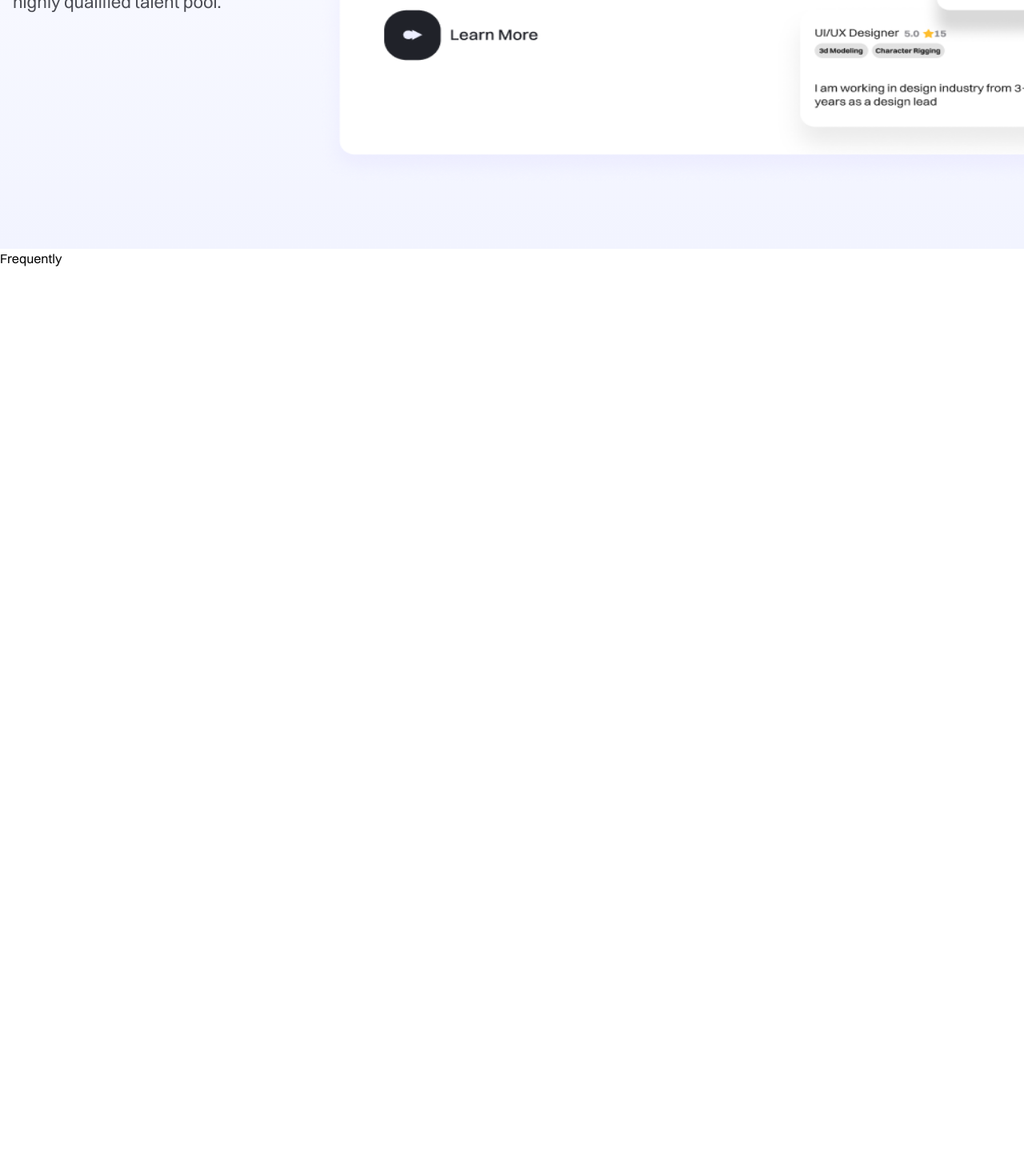
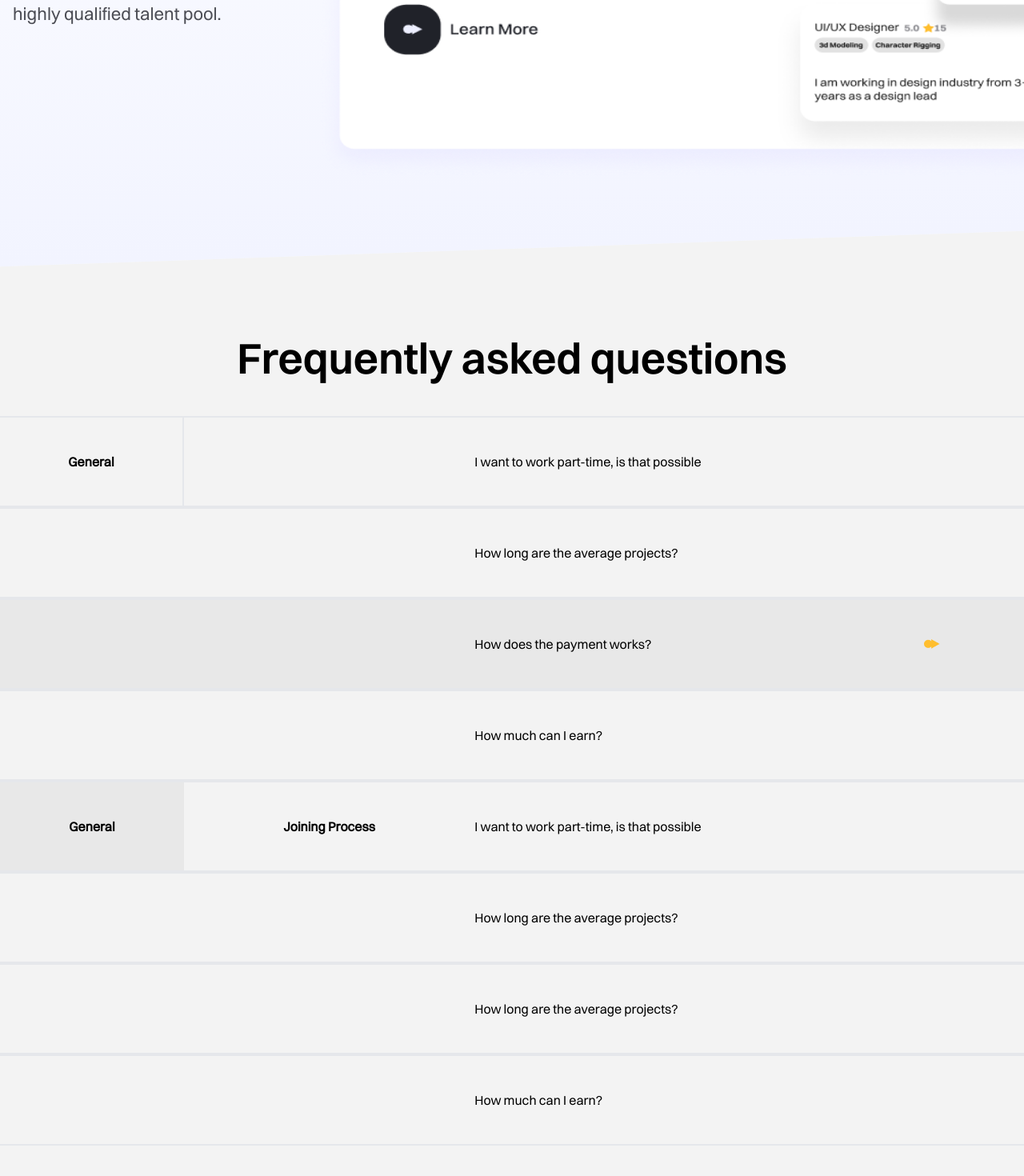
Before and after one commit to bezbrain/Punch-assessment, a React (Vite) app: page / in a window 1280 px wide. Shown: the part 5980-7450 px from the top of the page at 80% size. Before the commit the page ends 6315 px from the top, so only its background shows below. Built offline with nearby package versions, Linux system fonts and the light colour scheme.

Commit message:
Create the faq section

```diff
--- a/src/assets/icons/index.ts
+++ b/src/assets/icons/index.ts
@@ -16,6 +16,7 @@ import unrealIcon from "./unreal-icon.png";
 import oneStopIcon from "./one-stop-base-icon.png";
 import playMedia from "./play-media.png";
 import whiteMedia from "./white-media.png";
+import yellowLogoIcon from "./yellowLogoIcon.png";
 
 export {
   skillIcon,
@@ -36,4 +37,5 @@ export {
   oneStopIcon,
   playMedia,
   whiteMedia,
+  yellowLogoIcon,
 };
--- a/src/components/carousel/carousel.tsx
+++ b/src/components/carousel/carousel.tsx
@@ -28,7 +28,7 @@ const Carousel = () => {
         </div>
       </div>
 
-      <div className="top-0 -right-[420px] overflow-auto flex">
+      <div className="carousel__container top-0 -right-[420px] overflow-auto flex">
         <div className="h-[600px] min-w-[1300px]">
           <img src={frameOne} alt="frame1" className="h-full w-full" />
         </div>
@@ -54,8 +54,10 @@ const CarouselWrapper = styled.div`
   background-color: #f2f4ff;
   /* width: 1300px; */
   margin-inline: auto;
+  transform: skewY(-2deg);
 
   .content__container {
+    transform: skewY(2deg);
     /* border: 2px solid green; */
     /* display: flex;
     justify-content: space-between; */
@@ -64,4 +66,8 @@ const CarouselWrapper = styled.div`
   .content__container h2 {
     font-family: "Switzer-Semi-Bold";
   }
+
+  .carousel__container {
+    transform: skewY(2deg);
+  }
 `;
--- a/src/components/faq/faq.tsx
+++ b/src/components/faq/faq.tsx
@@ -1,11 +1,54 @@
-import React from "react";
+import styled from "styled-components";
+import { FaqCard } from "../faq";
 
 const Faq = () => {
   return (
-    <div>
-      <p>Frequently</p>
-    </div>
+    <FaqWrapper>
+      <div className="content__container">
+        <h2 className="text-[54px] text-center mb-8">
+          Frequently asked questions
+        </h2>
+
+        <div>
+          <FaqCard
+            borderStyle="border-r-2"
+            isGeneral={true}
+            faqContent="I want to work part-time, is that possible"
+          />
+          <FaqCard faqContent="How long are the average projects?" />
+          <FaqCard
+            bgColor="bg-[#e8e8e8]"
+            isImage={true}
+            faqContent="How does the payment works?"
+          />
+          <FaqCard faqContent="How much can I earn?" />
+          <FaqCard
+            isGeneral={true}
+            isJoining={true}
+            borderStyle="bg-[#e8e8e8]"
+            faqContent="I want to work part-time, is that possible"
+          />
+          <FaqCard faqContent="How long are the average projects?" />
+          <FaqCard faqContent="How long are the average projects?" />
+          <FaqCard faqContent="How much can I earn?" />
+        </div>
+      </div>
+    </FaqWrapper>
   );
 };
 
 export default Faq;
+
+const FaqWrapper = styled.div`
+  padding-block: 6rem;
+  background-color: #f3f3f3;
+  transform: skewY(-2deg);
+
+  .content__container {
+    transform: skewY(2deg);
+  }
+
+  .content__container > h2 {
+    font-family: "Switzer-Semi-Bold";
+  }
+`;
--- a/src/components/faq/index.ts
+++ b/src/components/faq/index.ts
@@ -1,3 +1,4 @@
 import Faq from "./faq";
+import FaqCard from "./others/faqCard";
 
-export { Faq };
+export { Faq, FaqCard };
--- /dev/null
+++ b/src/components/faq/others/faqCard.tsx
@@ -0,0 +1,40 @@
+import { yellowLogoIcon } from "../../../assets/icons";
+
+interface FaqCardProps {
+  borderStyle?: string;
+  bgColor?: string;
+  faqContent?: string;
+  isImage?: boolean;
+  isGeneral?: boolean;
+  isJoining?: boolean;
+}
+
+const FaqCard = ({
+  borderStyle,
+  bgColor,
+  isImage,
+  isGeneral,
+  isJoining,
+  faqContent,
+}: FaqCardProps) => {
+  return (
+    <div className={`flex justify-between items-center border-y-2 ${bgColor}`}>
+      <div
+        className={`flex justify-center items-center w-[230px] h-[110px] ${borderStyle}`}
+      >
+        {isGeneral && <p className="font-semibold">General</p>}
+      </div>
+      <div className="flex justify-center items-center w-[230px]">
+        {isJoining && <p className="font-semibold">Joining Process</p>}
+      </div>
+      <div className={`h-[110px] w-[390px] flex items-center`}>
+        <p className="text-left">{faqContent}</p>
+      </div>
+      <div className="flex justify-center items-center w-[230px] h-[110px]">
+        {isImage && <img src={yellowLogoIcon} alt="logo" />}
+      </div>
+    </div>
+  );
+};
+
+export default FaqCard;
```
Also changed, not shown: src/assets/icons/yellowLogoIcon.png (added).
